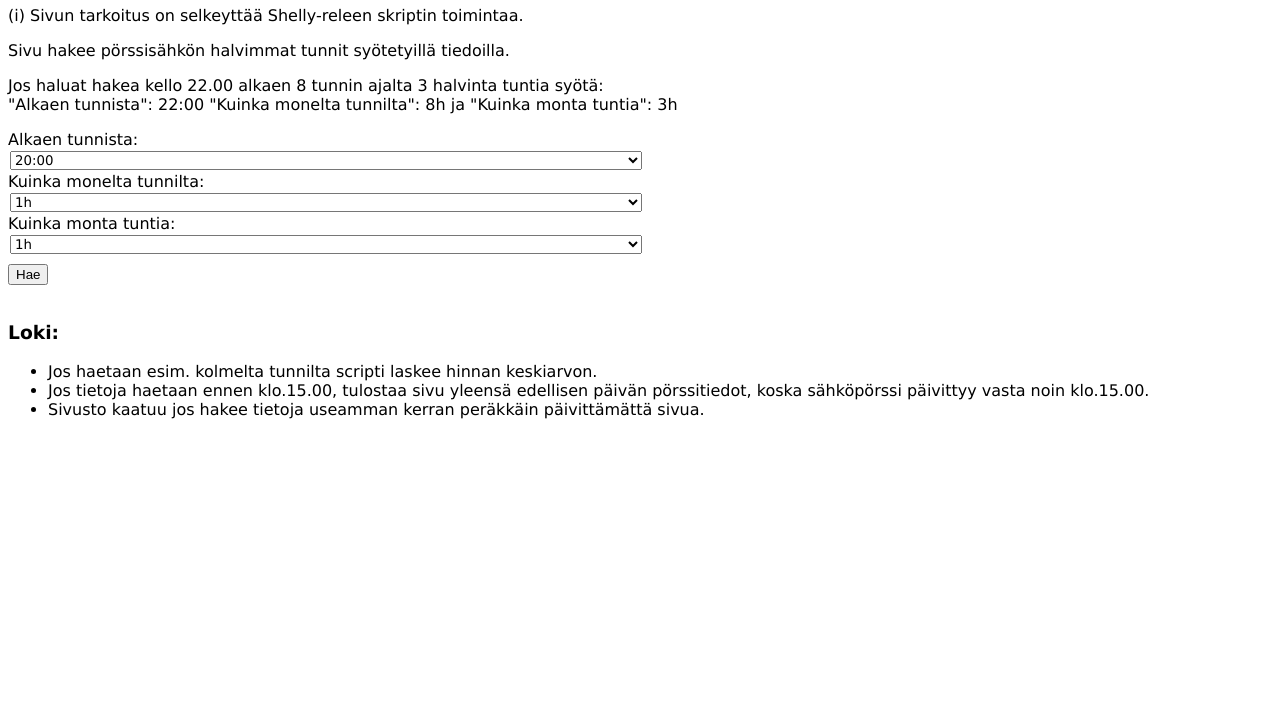
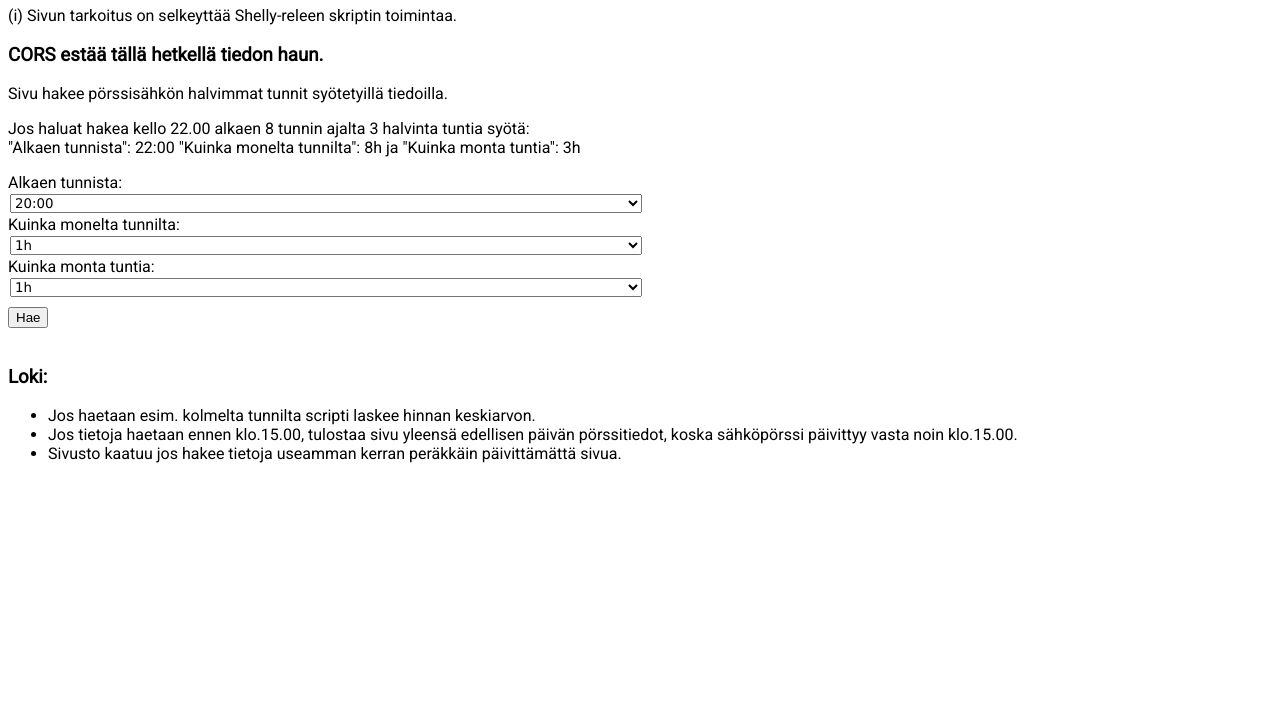
Before and after one commit to Rutjake/halvat, a plain HTML site: page index.html in a window 1280 px wide. Shown: the part 75-800 px from the top of the page. Drawn offline with Linux system fonts and the light colour scheme.

Commit message:
Font and CORS info

```diff
--- a/index.html
+++ b/index.html
@@ -3,6 +3,7 @@
 <head>
 <meta charset="utf-8" />
 <meta name="viewport" content="width=device-width, initial-scale=1">
+<link href='https://fonts.googleapis.com/css?family=Roboto' rel='stylesheet'>
 <link rel="stylesheet" href="style.css">
 <title>Halvat Tunnit</title>
 </head>
@@ -10,6 +11,7 @@
 <body>
     <h1>Halvat Tunnit</h1>
     <p>(i) Sivun tarkoitus on selkeyttää Shelly-releen skriptin toimintaa.</p>
+    <h3>CORS estää tällä hetkellä tiedon haun.</h3>
     <p>Sivu hakee pörssisähkön halvimmat tunnit syötetyillä tiedoilla.</p>
     <p>Jos haluat hakea kello 22.00 alkaen 8 tunnin ajalta 3 halvinta tuntia syötä: <br>"Alkaen tunnista": 22:00 "Kuinka monelta tunnilta": 8h ja "Kuinka monta tuntia": 3h</p>
 
--- a/style.css
+++ b/style.css
@@ -1,5 +1,5 @@
 body {
-  font-family: Verdana, Helvetica, sans-serif;
+  font-family:  'Roboto', sans-serif;
 }
 table, th, td {
     border: 1px solid black;
```
